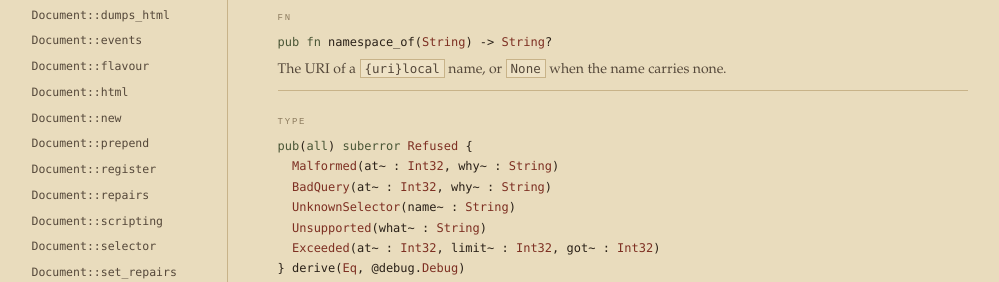
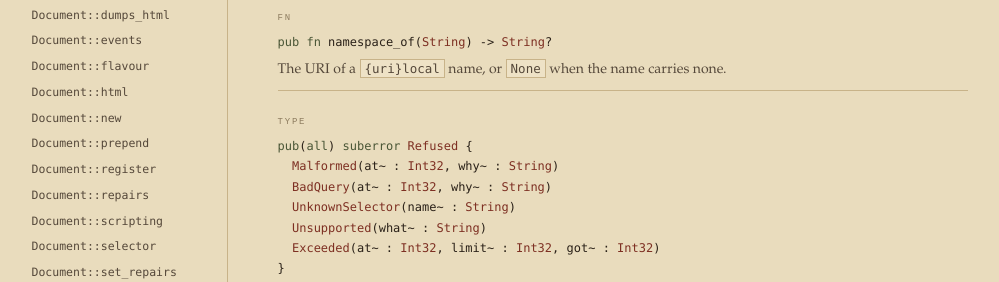
Before and after one commit to moonbitstack/moonxml, a plain HTML site: page docs/api.html in a window 1280 px wide. Shown: the part 1080-1362 px from the top of the page, without its empty margins (134-1133 px from the left). Drawn offline with Linux system fonts and the light colour scheme.

Commit message:
docs(moonxml): the API page follows the interfaces as the current compiler prints them.
Signed-off-by: Leo Cheng (heke1228) <chengkelfan@qq.com>

```diff
--- a/docs/api.html
+++ b/docs/api.html
@@ -278,7 +278,7 @@
   <span class="ty">UnknownSelector</span>(name~ : <span class="ty">String</span>)
   <span class="ty">Unsupported</span>(what~ : <span class="ty">String</span>)
   <span class="ty">Exceeded</span>(at~ : <span class="ty">Int32</span>, limit~ : <span class="ty">Int32</span>, got~ : <span class="ty">Int32</span>)
-} derive(<span class="ty">Eq</span>, @debug.<span class="ty">Debug</span>)</span></pre>
+}</span></pre>
 <p class="doc">Why a document could not be read, or a query could not be run. One family for the whole library, so there is one thing to catch.</p>
 </div>
 <h3 class="group" data-group="types">Types</h3>
@@ -701,7 +701,7 @@
 <pre><span class="sig"><span class="kw">pub</span>(<span class="kw">all</span>) <span class="kw">enum</span> <span class="ty">Flavour</span> {
   <span class="ty">Xml</span>
   <span class="ty">Html</span>
-} derive(<span class="ty">Eq</span>, @debug.<span class="ty">Debug</span>)</span></pre>
+}</span></pre>
 <p class="doc">How a document was read, and therefore how it writes itself back.</p>
 </div>
 <div class="api-item" id="moonxml-pub-impl-show-for-flavour" data-kind="fn">
```
